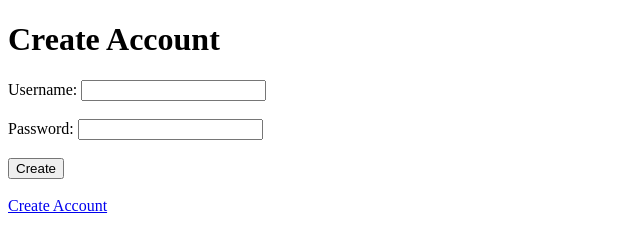
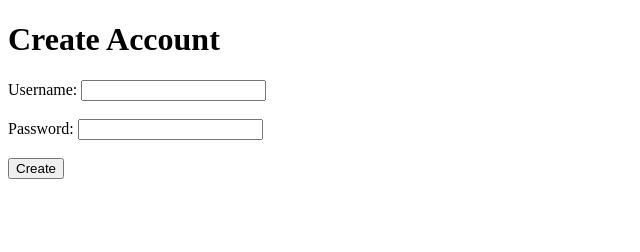
Before and after one commit to lbarua00/Build-1---Group-3, a plain HTML site: page Create_Account.html in a window 1280 px wide. Shown: the whole page, without its empty margins (0-640 px from the left). Drawn offline with Linux system fonts and the light colour scheme.

Commit message:
Update Create_Account.html

```diff
--- a/Create_Account.html
+++ b/Create_Account.html
@@ -24,8 +24,6 @@
                 <!--Create Account-->
                 <input type="button" name="createAccount" id="createAccount" value="Create"><br><br>
 
-                <!-- Option to forget password -->
-                <a href="createAccount">Create Account</a>
             </form>
         </div>
     </body>
```
